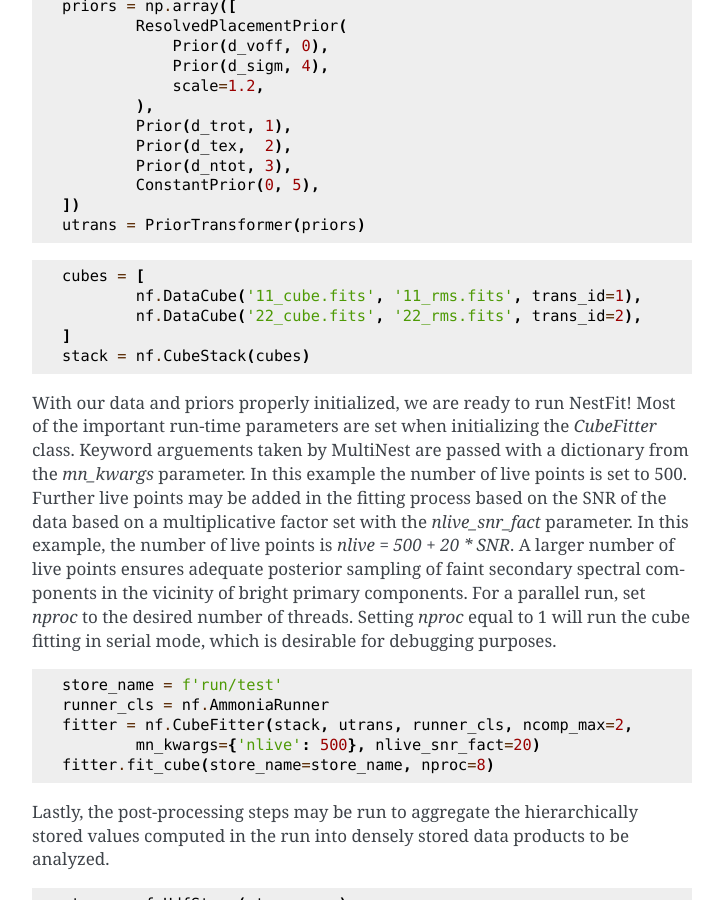
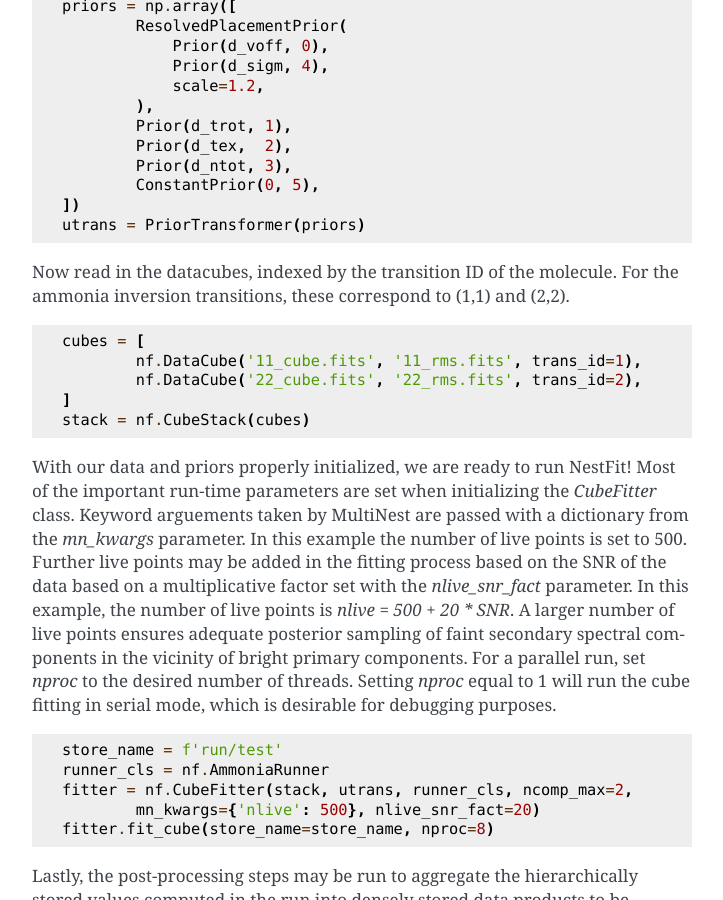
Before and after one commit to autocorr/nestfit, a Sphinx documentation site: the page built from docs/quickstart.rst, in a window 1280 px wide and 900 px high, scrolled down 1298 px. Shown: the whole window, without its empty margins (388-1111 px from the left). Built offline with Sphinx 7.4.7, drawn with Linux system fonts in a browser that asks for light colours.

Commit message:
Guide edits

```diff
--- a/docs/quickstart.rst
+++ b/docs/quickstart.rst
@@ -15,14 +15,14 @@
 
 Applying NestFit to a dataset may be broadly broken down into four steps:
 
-    1. Read data cubes and noise maps into the `CubeStack` class.
-    2. Create the prior probability distributions and initialize the
-       prior transformation class, `PriorTransformer`.
-    3. Run the Bayesian inference with the `CubeFitter` class! This step
-       produces a store file containing the posteriors and evidences per
-       pixel per model per component.
-    4. Post-process the store to aggregate per-pixel quantities into dense,
-       multi-dimensional data products.
+1. Read data cubes and noise maps into the `CubeStack` class.
+2. Create the prior probability distributions and initialize the
+   prior transformation class, `PriorTransformer`.
+3. Run the Bayesian inference with the `CubeFitter` class! This step
+   produces a store file containing the posteriors and evidences per
+   pixel per model per component.
+4. Post-process the store to aggregate per-pixel quantities into dense,
+   multi-dimensional data products.
 
 First import the relevant modules and classes:
 
@@ -76,6 +76,9 @@
     ])
     utrans = PriorTransformer(priors)
 
+Now read in the datacubes, indexed by the transition ID of the molecule. For
+the ammonia inversion transitions, these correspond to (1,1) and (2,2).
+
 .. code-block:: python
 
     cubes = [
```
